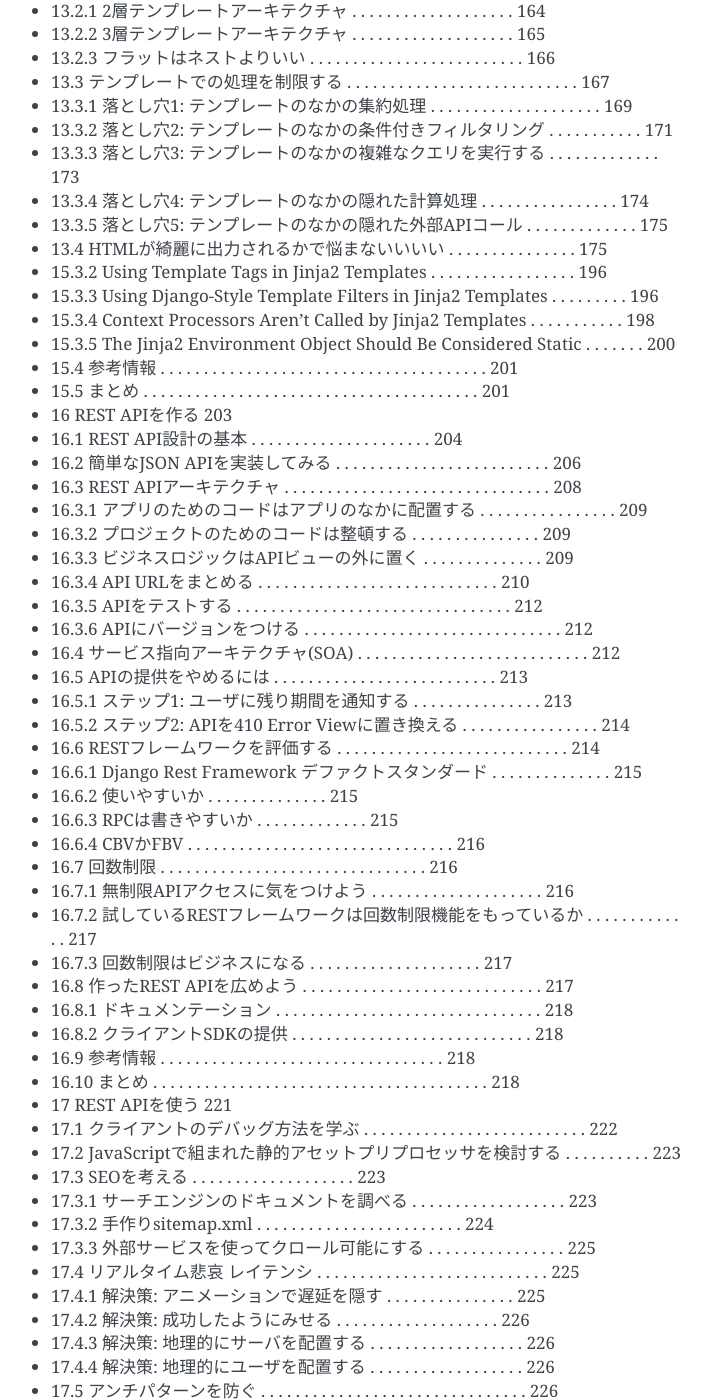
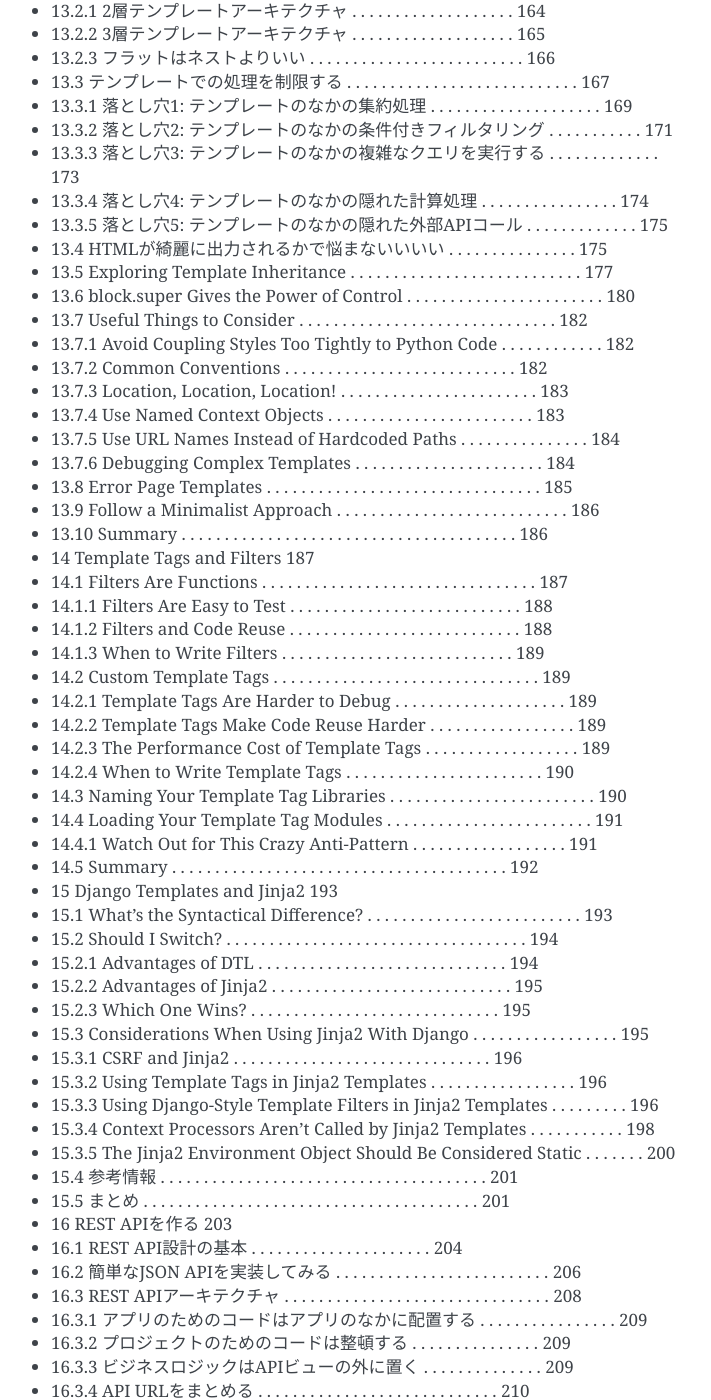
Before and after one commit to jbking/two-scoops-of-django-ja, a Sphinx documentation site: the page built from source/index.rst, in a window 1280 px wide and 1400 px high, scrolled down 5722 px. Shown: the whole window, without its empty margins (399-1110 px from the left). Built offline with Sphinx 7.4.7, drawn with Linux system fonts in a browser that asks for light colours.

Commit message:
1ページ分目次が抜けてた

```diff
--- a/source/index.rst
+++ b/source/index.rst
@@ -233,6 +233,40 @@
 * 13.3.4 落とし穴4: テンプレートのなかの隠れた計算処理 . . . . . . . . . . . . . . . . 174
 * 13.3.5 落とし穴5: テンプレートのなかの隠れた外部APIコール . . . . . . . . . . . . . 175
 * 13.4 HTMLが綺麗に出力されるかで悩まないいいい . . . . . . . . . . . . . . . 175
+* 13.5 Exploring Template Inheritance . . . . . . . . . . . . . . . . . . . . . . . . . . . 177
+* 13.6 block.super Gives the Power of Control . . . . . . . . . . . . . . . . . . . . . . . 180
+* 13.7 Useful Things to Consider . . . . . . . . . . . . . . . . . . . . . . . . . . . . . . 182
+* 13.7.1 Avoid Coupling Styles Too Tightly to Python Code . . . . . . . . . . . . 182
+* 13.7.2 Common Conventions . . . . . . . . . . . . . . . . . . . . . . . . . . . 182
+* 13.7.3 Location, Location, Location! . . . . . . . . . . . . . . . . . . . . . . . 183
+* 13.7.4 Use Named Context Objects . . . . . . . . . . . . . . . . . . . . . . . . 183
+* 13.7.5 Use URL Names Instead of Hardcoded Paths . . . . . . . . . . . . . . . 184
+* 13.7.6 Debugging Complex Templates . . . . . . . . . . . . . . . . . . . . . . 184
+* 13.8 Error Page Templates . . . . . . . . . . . . . . . . . . . . . . . . . . . . . . . . 185
+* 13.9 Follow a Minimalist Approach . . . . . . . . . . . . . . . . . . . . . . . . . . . 186
+* 13.10 Summary . . . . . . . . . . . . . . . . . . . . . . . . . . . . . . . . . . . . . . . 186
+* 14 Template Tags and Filters 187
+* 14.1 Filters Are Functions . . . . . . . . . . . . . . . . . . . . . . . . . . . . . . . . 187
+* 14.1.1 Filters Are Easy to Test . . . . . . . . . . . . . . . . . . . . . . . . . . . 188
+* 14.1.2 Filters and Code Reuse . . . . . . . . . . . . . . . . . . . . . . . . . . . 188
+* 14.1.3 When to Write Filters . . . . . . . . . . . . . . . . . . . . . . . . . . . 189
+* 14.2 Custom Template Tags . . . . . . . . . . . . . . . . . . . . . . . . . . . . . . . 189
+* 14.2.1 Template Tags Are Harder to Debug . . . . . . . . . . . . . . . . . . . . 189
+* 14.2.2 Template Tags Make Code Reuse Harder . . . . . . . . . . . . . . . . . 189
+* 14.2.3 The Performance Cost of Template Tags . . . . . . . . . . . . . . . . . . 189
+* 14.2.4 When to Write Template Tags . . . . . . . . . . . . . . . . . . . . . . . 190
+* 14.3 Naming Your Template Tag Libraries . . . . . . . . . . . . . . . . . . . . . . . . 190
+* 14.4 Loading Your Template Tag Modules . . . . . . . . . . . . . . . . . . . . . . . . 191
+* 14.4.1 Watch Out for This Crazy Anti-Pattern . . . . . . . . . . . . . . . . . . 191
+* 14.5 Summary . . . . . . . . . . . . . . . . . . . . . . . . . . . . . . . . . . . . . . . 192
+* 15 Django Templates and Jinja2 193
+* 15.1 What’s the Syntactical Difference? . . . . . . . . . . . . . . . . . . . . . . . . . 193
+* 15.2 Should I Switch? . . . . . . . . . . . . . . . . . . . . . . . . . . . . . . . . . . . 194
+* 15.2.1 Advantages of DTL . . . . . . . . . . . . . . . . . . . . . . . . . . . . . 194
+* 15.2.2 Advantages of Jinja2 . . . . . . . . . . . . . . . . . . . . . . . . . . . . 195
+* 15.2.3 Which One Wins? . . . . . . . . . . . . . . . . . . . . . . . . . . . . . 195
+* 15.3 Considerations When Using Jinja2 With Django . . . . . . . . . . . . . . . . . 195
+* 15.3.1 CSRF and Jinja2 . . . . . . . . . . . . . . . . . . . . . . . . . . . . . . 196
 * 15.3.2 Using Template Tags in Jinja2 Templates . . . . . . . . . . . . . . . . . 196
 * 15.3.3 Using Django-Style Template Filters in Jinja2 Templates . . . . . . . . . 196
 * 15.3.4 Context Processors Aren’t Called by Jinja2 Templates . . . . . . . . . . . 198
```
